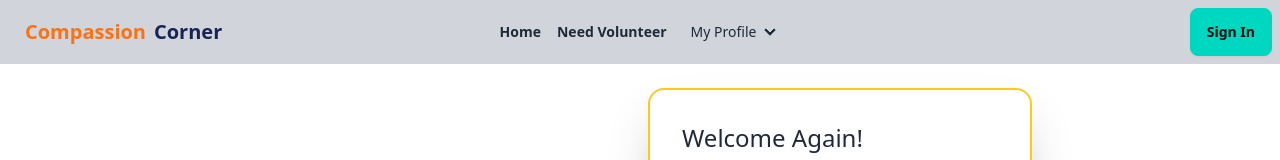
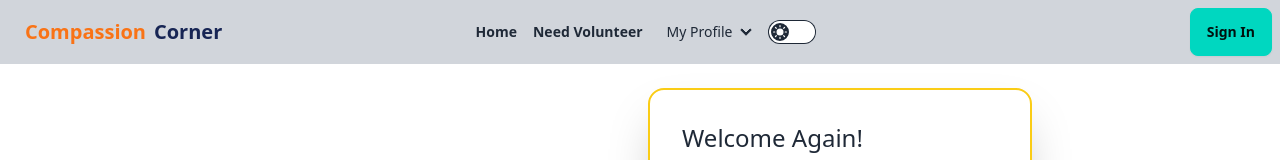
Before and after one commit to NahiyaNasir/Assignment-11-Client, a React (Vite) app: page /login in a window 1280 px wide. Shown: the top 160 px of the page. Built offline with nearby package versions, Linux system fonts and the light colour scheme; no server answers.

Commit message:
dark theme added

```diff
--- a/src/Components/Navbar.jsx
+++ b/src/Components/Navbar.jsx
@@ -1,12 +1,27 @@
 // import { Link } from "react-router-dom";
 
-import { useContext } from "react";
+import { useContext, useEffect, useState } from "react";
 import { Link, NavLink } from "react-router-dom";
 import { AuthContext } from "./AuthProvider";
 
 
 const Navbar = () => {
   const { logOut, user } = useContext(AuthContext);
+
+  const [theme, setThem] = useState(localStorage.getItem(("theme")||"light"));
+  useEffect(() => {
+    localStorage.setItem("theme", theme);
+    const localTheme = localStorage.getItem("theme");
+    console.log(localTheme);
+    document.querySelector("html").setAttribute("data-theme", localTheme);
+  }, [theme]);
+  const hasToggled = (e) => {
+    if (e.target.checked) {
+      setThem("dracula");
+    } else {
+      setThem("light");
+    }
+  };
   const handelSignOut = () => {
     logOut()
       .then((result) => {
@@ -147,6 +162,43 @@ const Navbar = () => {
         </details>
       </li>
     </ul>
+    <label className="cursor-pointer grid place-items-center">
+            <input
+              onChange={hasToggled}
+              type="checkbox"
+              value="synthwave"
+              className="toggle theme-controller bg-base-content row-start-1 col-start-1 col-span-2"
+            />
+            <svg
+              className="col-start-1 row-start-1 stroke-base-100 fill-base-100"
+              xmlns="http://www.w3.org/2000/svg"
+              width="14"
+              height="14"
+              viewBox="0 0 24 24"
+              fill="none"
+              stroke="currentColor"
+              strokeWidth="2"
+              strokeLinecap="round"
+              strokeLinejoin="round"
+            >
+              <circle cx="12" cy="12" r="5" />
+              <path d="M12 1v2M12 21v2M4.2 4.2l1.4 1.4M18.4 18.4l1.4 1.4M1 12h2M21 12h2M4.2 19.8l1.4-1.4M18.4 5.6l1.4-1.4" />
+            </svg>
+            <svg
+              className="col-start-2 row-start-1 stroke-base-100 fill-base-100"
+              xmlns="http://www.w3.org/2000/svg"
+              width="14"
+              height="14"
+              viewBox="0 0 24 24"
+              fill="none"
+              stroke="currentColor"
+              strokeWidth="2"
+              strokeLinecap="round"
+              strokeLinejoin="round"
+            >
+              <path d="M21 12.79A9 9 0 1 1 11.21 3 7 7 0 0 0 21 12.79z"></path>
+            </svg>
+          </label>
   </div>
 
 
--- a/src/Components/NeedPost.jsx
+++ b/src/Components/NeedPost.jsx
@@ -42,7 +42,7 @@ const NeedPost = () => {
             `https://assigment-11-server-two.vercel.app/delete-single-volunteer/${_id}`
           )
           .then((res) => {
-            console.log(res.data);
+            // console.log(res.data);
             if (res.data.deletedCount > 0) {
               Swal.fire({
                 title: "Deleted!",
--- a/src/Components/Pages/BeVolunteer.jsx
+++ b/src/Components/Pages/BeVolunteer.jsx
@@ -68,6 +68,7 @@ const BeVolunteer = () => {
             axios.put(`https://assigment-11-server-two.vercel.app/requested-volunteer-inc/${_id}`)
             .then(res=>{
               console.log(res.data)
+             window.location.href = `/beVolunteer/${_id}`;
 
             })
             Swal.fire({
--- a/src/Components/VolunteerNow.jsx
+++ b/src/Components/VolunteerNow.jsx
@@ -20,7 +20,7 @@ const VolunteerNow = ({vn}) => {
     <p className="uppercase font-serif">{category}</p>
     <div className="card-actions">
      <Link to={`/details/${_id}`}>
-     <button className="btn glass bg-teal-100">View Details</button>
+     <button className="btn text-black bg-teal-100">View Details</button>
      </Link>
     </div>
   </div>
--- a/tailwind.config.js
+++ b/tailwind.config.js
@@ -8,4 +8,7 @@ export default {
     extend: {},
   },
   plugins: [require('daisyui')],
+  daisyui: {
+    themes: ["light",  "dracula"],
+  },
 }
```
